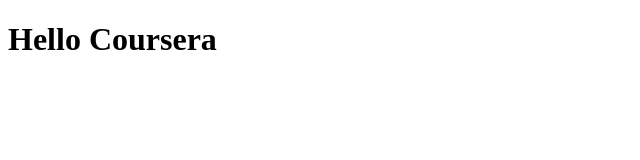
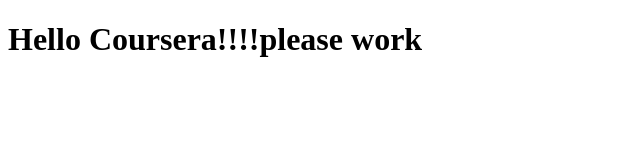
Before and after one commit to Praneet02000/Coursera-Assign, a plain HTML site: page site/index.html in a window 1280 px wide. Shown: the whole page, without its empty margins (0-640 px from the left). Drawn offline with Linux system fonts and the light colour scheme.

Commit message:
small change

```diff
--- a/site/index.html
+++ b/site/index.html
@@ -4,6 +4,6 @@
 	<title>Assignment 1</title>
 </head>
 <body>
- <h1>Hello Coursera</h1>
+ <h1>Hello Coursera!!!!please work</h1>
 </body>
 </html>
```
